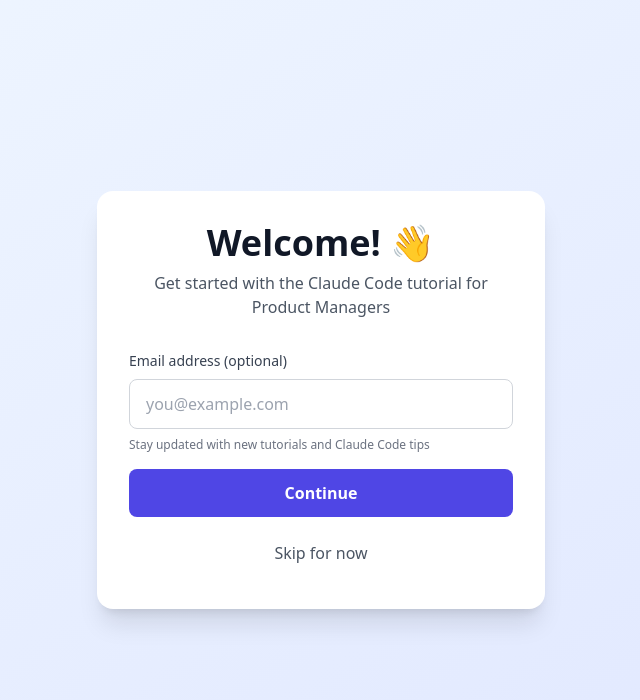
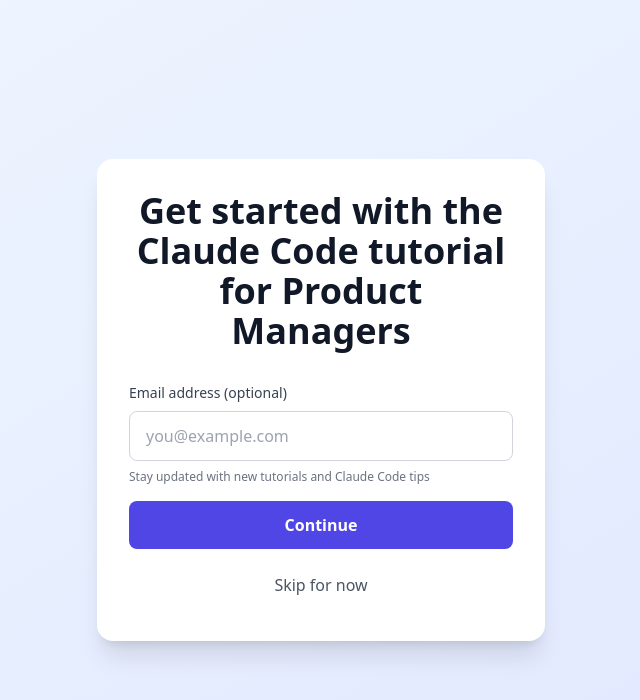
Before and after one commit to carlvellotti/claude-code-demo-landing-page, a Next.js app: page / in a window 1280 px wide. Shown: the top 700 px of the page, without its empty margins (319-959 px from the left). Built offline with nearby package versions, Linux system fonts and the light colour scheme.

Commit message:
Update landing page header design

```diff
--- a/app/page.tsx
+++ b/app/page.tsx
@@ -43,12 +43,9 @@
     <div className="min-h-screen bg-gradient-to-br from-blue-50 to-indigo-100 flex items-center justify-center p-4">
       <div className="max-w-md w-full bg-white rounded-2xl shadow-xl p-8">
         <div className="text-center mb-8">
-          <h1 className="text-4xl font-bold text-gray-900 mb-2">
-            Welcome! 👋
+          <h1 className="text-4xl font-bold text-gray-900 mb-4">
+            Get started with the Claude Code tutorial for Product Managers
           </h1>
-          <p className="text-gray-600">
-            Get started with the Claude Code tutorial for Product Managers
-          </p>
         </div>
 
         <form onSubmit={handleSubmit} className="space-y-4">
```
